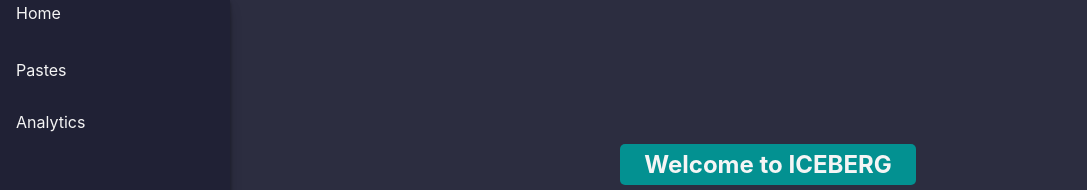
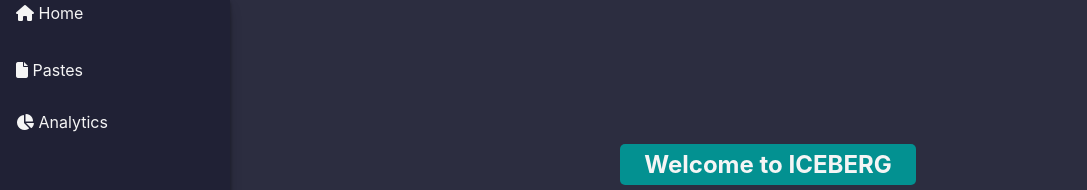
Before and after one commit to ramabadash/INTSIGHTS-THREAT-INTELLIGENCE-CHALLENGE-, a React (Create React App) app in the folder client/: page / in a window 1280 px wide. Shown: the top 190 px of the page, without its empty margins (0-1087 px from the left). Built offline with nearby package versions, Linux system fonts and the light colour scheme; no server answers.

Commit message:
🖌 Add icons to NavBar

```diff
--- a/client/src/components/NavBar/NavBar.tsx
+++ b/client/src/components/NavBar/NavBar.tsx
@@ -17,9 +17,15 @@ function NavBar() {
 
   return (
     <ul className='navbar'>
-      <li onClick={() => handleClick('/')}>Home</li>
-      <li onClick={() => handleClick('/pastes')}>Pastes</li>
-      <li onClick={() => handleClick('/analytics')}>Analytics</li>
+      <li onClick={() => handleClick('/')}>
+        <i className='fa-solid fa-house'></i> Home
+      </li>
+      <li onClick={() => handleClick('/pastes')}>
+        <i className='fa-solid fa-file'></i> Pastes
+      </li>
+      <li onClick={() => handleClick('/analytics')}>
+        <i className='fa-solid fa-chart-pie'></i> Analytics
+      </li>
     </ul>
   );
 }
```
